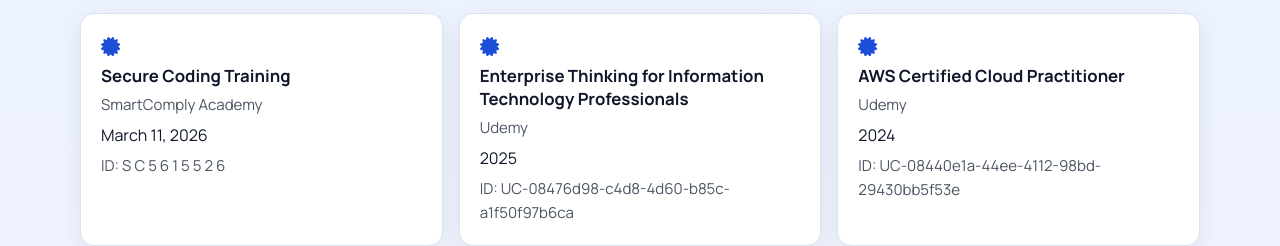
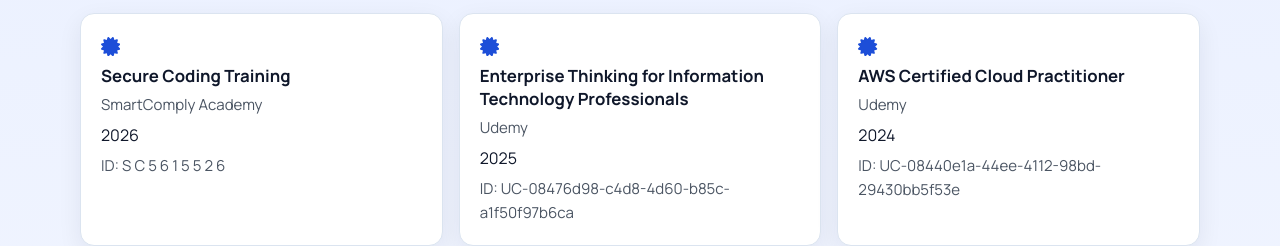
Before and after one commit to Ebetosin/New-portfolio-Website, a React (Vite) app: page / in a window 1280 px wide. Shown: the part 3020-3266 px from the top of the page. Built offline with nearby package versions, Linux system fonts and the light colour scheme.

Commit message:
Shorten SmartComply certification date

```diff
--- a/src/components/Certifications.jsx
+++ b/src/components/Certifications.jsx
@@ -4,7 +4,7 @@
   {
     name: 'Secure Coding Training',
     issuer: 'SmartComply Academy',
-    date: 'March 11, 2026',
+    date: '2026',
     credentialId: 'S C 5 6 1 5 5 2 6',
   },
   {
```
